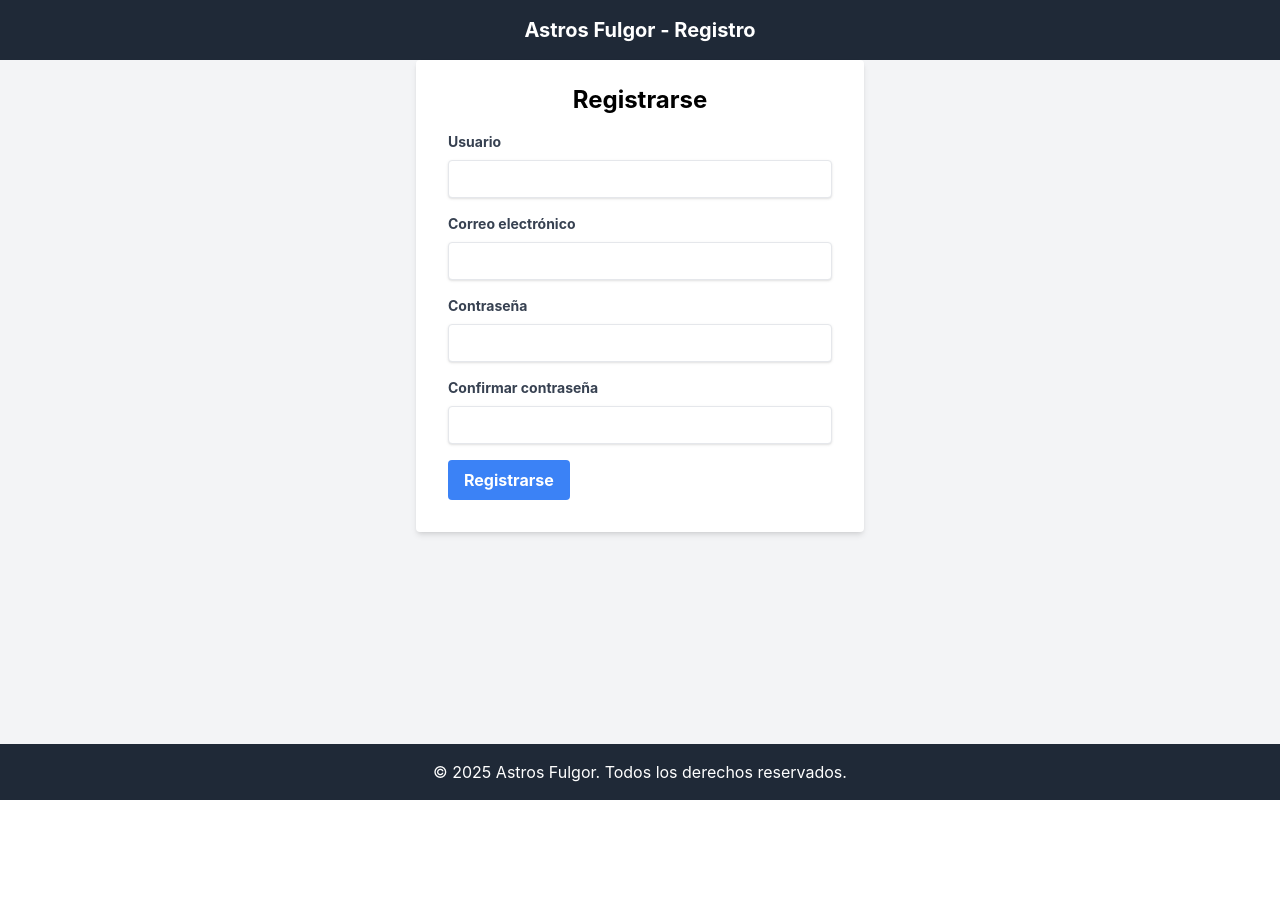
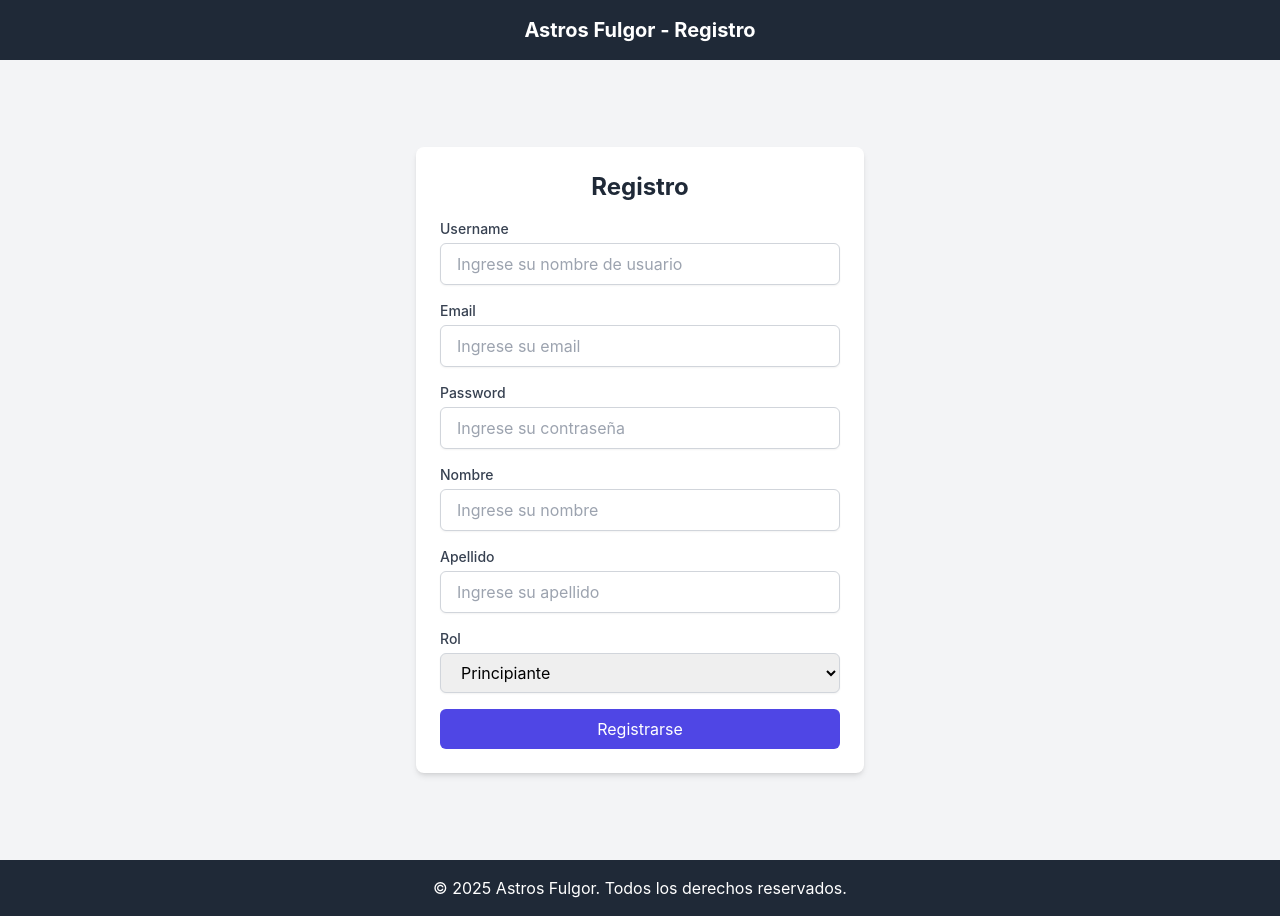
Before and after one commit to Shinobirun/AstrosFulgor, a React (Create React App) app in the folder astros-fulgor-frontend/: page /register in a window 1280 px wide. Before the commit the page ends 800 px from the top, so only its background shows below. Built offline with nearby package versions, Linux system fonts and the light colour scheme.

Commit message:
formulari de registro funcionando

```diff
--- a/astros-fulgor-frontend/src/components/forms/registerForm.jsx
+++ b/astros-fulgor-frontend/src/components/forms/registerForm.jsx
@@ -1,121 +1,151 @@
 import React, { useState } from "react";
 import axios from "axios";
 
-function RegisterForm() {
+const RegisterForm = () => {
   const [formData, setFormData] = useState({
     username: "",
     email: "",
     password: "",
-    confirmPassword: "",
+    firstName: "",
+    lastName: "",
+    role: "Principiante", // Valor inicial válido
   });
 
-  const [error, setError] = useState(null);
-  const [success, setSuccess] = useState(null);
+  const [error, setError] = useState("");
+  const [successMessage, setSuccessMessage] = useState("");
 
   const handleChange = (e) => {
     const { name, value } = e.target;
-    setFormData({ ...formData, [name]: value });
+    setFormData((prevData) => ({
+      ...prevData,
+      [name]: value,
+    }));
   };
 
   const handleSubmit = async (e) => {
     e.preventDefault();
-    setError(null);
-    setSuccess(null);
-
-    if (formData.password !== formData.confirmPassword) {
-      setError("Las contraseñas no coinciden");
-      return;
-    }
-
+    setError("");
+    setSuccessMessage("");
     try {
-      const response = await axios.post("/api/users/register", {
-        username: formData.username,
-        email: formData.email,
-        password: formData.password,
-      });
-      setSuccess("Usuario registrado exitosamente.");
-      setFormData({
-        username: "",
-        email: "",
-        password: "",
-        confirmPassword: "",
-      });
+      const response = await axios.post(
+        "http://localhost:5000/api/users/register",
+        formData
+      );
+      setSuccessMessage("Usuario registrado con éxito");
     } catch (error) {
-      setError(
-        error.response?.data?.message || "Hubo un error al registrar el usuario"
-      );
+      setError(error.response?.data.message || "Error al registrar el usuario");
     }
   };
 
   return (
-    <form className="max-w-md mx-auto bg-white shadow-md rounded px-8 pt-6 pb-8 mb-4" onSubmit={handleSubmit}>
-      <h2 className="text-2xl font-bold mb-4 text-center">Registrarse</h2>
-      {error && <p className="text-red-500 text-center">{error}</p>}
-      {success && <p className="text-green-500 text-center">{success}</p>}
-      <div className="mb-4">
-        <label className="block text-gray-700 text-sm font-bold mb-2" htmlFor="username">
-          Usuario
+    <div className="min-h-screen flex items-center justify-center bg-gray-100">
+      <div className="w-full max-w-md bg-white rounded-lg shadow-md p-6">
+        <h2 className="text-2xl font-bold mb-4 text-center text-gray-800">
+          Registro
+        </h2>
+        <form onSubmit={handleSubmit} className="space-y-4">
+          <div>
+            <label className="block text-sm font-medium text-gray-700">
+              Username
             </label>
             <input
               type="text"
-          id="username"
               name="username"
               value={formData.username}
               onChange={handleChange}
               required
-          className="shadow appearance-none border rounded w-full py-2 px-3 text-gray-700 leading-tight focus:outline-none focus:shadow-outline"
+              className="w-full mt-1 px-4 py-2 border border-gray-300 rounded-md shadow-sm focus:ring-indigo-500 focus:border-indigo-500"
+              placeholder="Ingrese su nombre de usuario"
             />
           </div>
-      <div className="mb-4">
-        <label className="block text-gray-700 text-sm font-bold mb-2" htmlFor="email">
-          Correo electrónico
+          <div>
+            <label className="block text-sm font-medium text-gray-700">
+              Email
             </label>
             <input
               type="email"
-          id="email"
               name="email"
               value={formData.email}
               onChange={handleChange}
               required
-          className="shadow appearance-none border rounded w-full py-2 px-3 text-gray-700 leading-tight focus:outline-none focus:shadow-outline"
+              className="w-full mt-1 px-4 py-2 border border-gray-300 rounded-md shadow-sm focus:ring-indigo-500 focus:border-indigo-500"
+              placeholder="Ingrese su email"
             />
           </div>
-      <div className="mb-4">
-        <label className="block text-gray-700 text-sm font-bold mb-2" htmlFor="password">
-          Contraseña
+          <div>
+            <label className="block text-sm font-medium text-gray-700">
+              Password
             </label>
             <input
               type="password"
-          id="password"
               name="password"
               value={formData.password}
               onChange={handleChange}
               required
-          className="shadow appearance-none border rounded w-full py-2 px-3 text-gray-700 leading-tight focus:outline-none focus:shadow-outline"
+              className="w-full mt-1 px-4 py-2 border border-gray-300 rounded-md shadow-sm focus:ring-indigo-500 focus:border-indigo-500"
+              placeholder="Ingrese su contraseña"
             />
           </div>
-      <div className="mb-4">
-        <label className="block text-gray-700 text-sm font-bold mb-2" htmlFor="confirmPassword">
-          Confirmar contraseña
+          <div>
+            <label className="block text-sm font-medium text-gray-700">
+              Nombre
             </label>
             <input
-          type="password"
-          id="confirmPassword"
-          name="confirmPassword"
-          value={formData.confirmPassword}
+              type="text"
+              name="firstName"
+              value={formData.firstName}
               onChange={handleChange}
               required
-          className="shadow appearance-none border rounded w-full py-2 px-3 text-gray-700 leading-tight focus:outline-none focus:shadow-outline"
+              className="w-full mt-1 px-4 py-2 border border-gray-300 rounded-md shadow-sm focus:ring-indigo-500 focus:border-indigo-500"
+              placeholder="Ingrese su nombre"
             />
           </div>
+          <div>
+            <label className="block text-sm font-medium text-gray-700">
+              Apellido
+            </label>
+            <input
+              type="text"
+              name="lastName"
+              value={formData.lastName}
+              onChange={handleChange}
+              required
+              className="w-full mt-1 px-4 py-2 border border-gray-300 rounded-md shadow-sm focus:ring-indigo-500 focus:border-indigo-500"
+              placeholder="Ingrese su apellido"
+            />
+          </div>
+          <div>
+            <label className="block text-sm font-medium text-gray-700">
+              Rol
+            </label>
+            <select
+              name="role"
+              value={formData.role}
+              onChange={handleChange}
+              required
+              className="w-full mt-1 px-4 py-2 border border-gray-300 rounded-md shadow-sm focus:ring-indigo-500 focus:border-indigo-500"
+            >
+              <option value="Principiante">Principiante</option>
+              <option value="Intermedio">Intermedio</option>
+              <option value="Avanzado">Avanzado</option>
+              <option value="Profesor">Profesor</option>
+              <option value="Admin">Administrador</option>
+            </select>
+          </div>
+          {error && <p className="text-red-500 text-sm mt-2">{error}</p>}
+          {successMessage && (
+            <p className="text-green-500 text-sm mt-2">{successMessage}</p>
+          )}
           <button
             type="submit"
-        className="bg-blue-500 hover:bg-blue-700 text-white font-bold py-2 px-4 rounded focus:outline-none focus:shadow-outline"
+            className="w-full bg-indigo-600 text-white py-2 px-4 rounded-md hover:bg-indigo-700 focus:outline-none focus:ring-2 focus:ring-offset-2 focus:ring-indigo-500"
           >
             Registrarse
           </button>
         </form>
+      </div>
+    </div>
   );
-}
+};
 
 export default RegisterForm;
```
Lines whose indentation alone changed are shown as unchanged.
